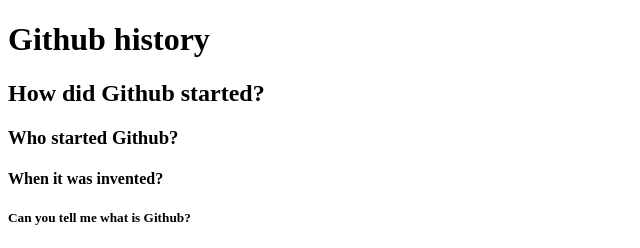
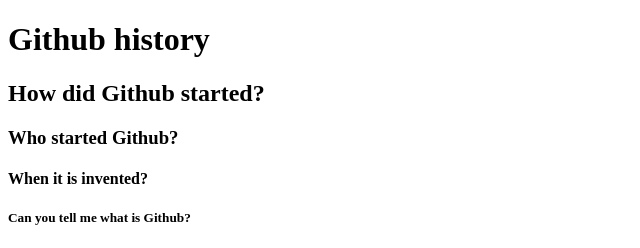
Before and after one commit to aditisarkar012/htmlpartice1, a plain HTML site: page index.html in a window 1280 px wide. Shown: the top 248 px of the page, 0-640 px from the left. Drawn offline with Linux system fonts and the light colour scheme.

Commit message:
Update index.html

```diff
--- a/index.html
+++ b/index.html
@@ -9,7 +9,7 @@
 	<h1>Github history</h1>
 	<h2>How did Github started?</h2>
 	<h3>Who started Github?</h3>
-	<h4>When it was invented?</h4>
+	<h4>When it is invented?</h4>
 	<h5>Can you tell me what is Github?</h5>
 	<h6>I wanted to know about Github.</h6>
 	<p>Github is a platfrom and cloudbased service for software development.The side was launched in April 2008.The GitHub service was developed by Chris Wanstrath, P. J. Hyett, Tom Preston.It is a very helpful wedsite,it was a social networking site for pogrammers .There are many kinds of pogramming languages such as C,C++,C#,Go.Java etc.</p>
```
